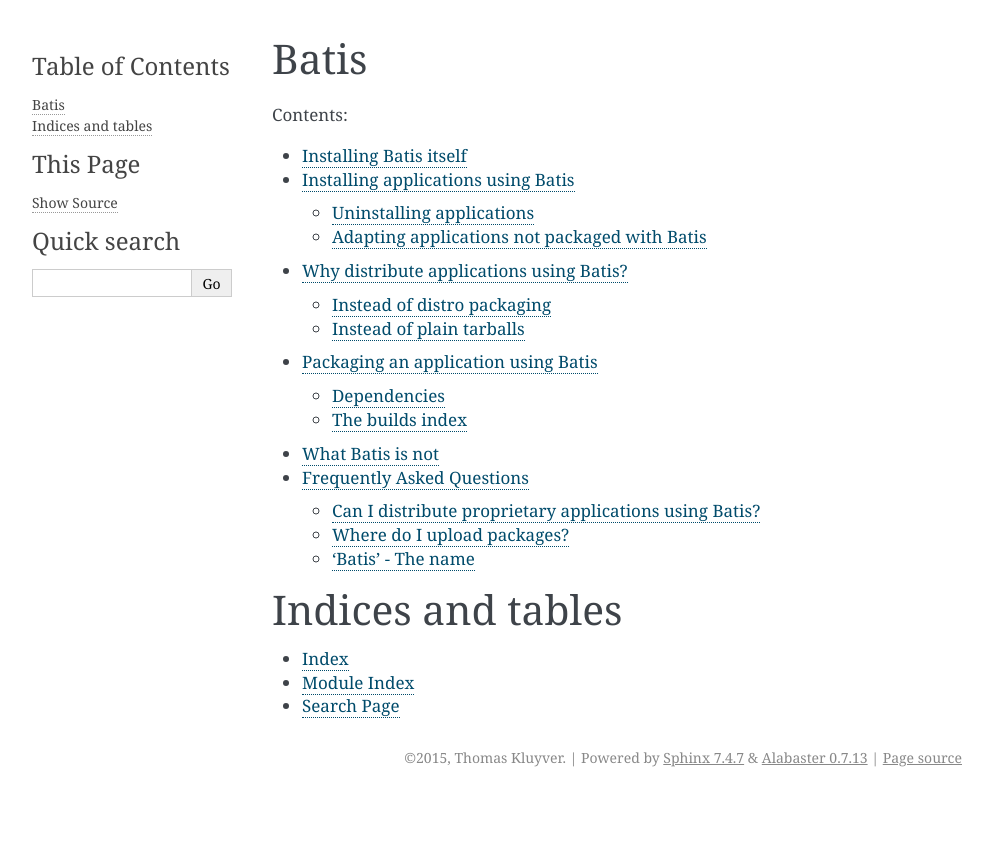
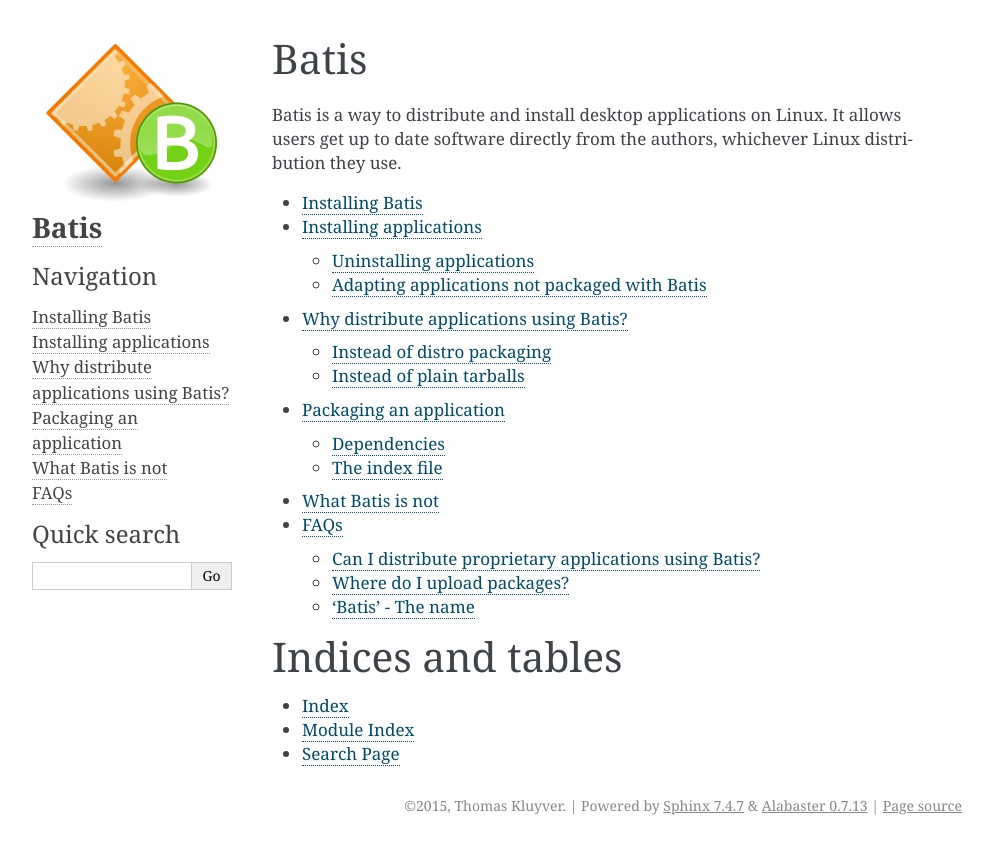
Before and after one commit to batis-installer/batis, a Sphinx documentation site: the page built from doc/index.rst, in a window 1280 px wide. Shown: the top 854 px of the page, without its empty margins (148-1140 px from the left). Built offline with Sphinx 7.4.7, drawn with Linux system fonts in a browser that asks for light colours.

Commit message:
Docs polish

```diff
--- a/doc/conf.py
+++ b/doc/conf.py
@@ -101,12 +101,19 @@ pygments_style = 'sphinx'
 
 # The theme to use for HTML and HTML Help pages.  See the documentation for
 # a list of builtin themes.
-#html_theme = 'default'
+html_theme = 'alabaster'
 
 # Theme options are theme-specific and customize the look and feel of a theme
 # further.  For a list of options available for each theme, see the
 # documentation.
-#html_theme_options = {}
+html_theme_options = {
+    'logo': 'batis-logo.png',
+    'logo_name': True,
+    'github_user': 'batis-installer',
+    'github_repo': 'batis',
+    'github_button': False,
+}
+
 
 # Add any paths that contain custom themes here, relative to this directory.
 #html_theme_path = []
@@ -146,7 +153,15 @@ html_static_path = ['_static']
 #html_use_smartypants = True
 
 # Custom sidebar templates, maps document names to template names.
-#html_sidebars = {}
+html_sidebars = {
+    '**': [
+        'about.html',
+        'navigation.html',
+        'relations.html',
+        'searchbox.html',
+        'donate.html',
+    ]
+}
 
 # Additional templates that should be rendered to pages, maps page names to
 # template names.
--- a/doc/faq.rst
+++ b/doc/faq.rst
@@ -1,5 +1,5 @@
-Frequently Asked Questions
-==========================
+FAQs
+====
 
 No-one's actually asked them yet, but here the answers to some questions you
 might have.
--- a/doc/index.rst
+++ b/doc/index.rst
@@ -1,7 +1,9 @@
 Batis
 =====
 
-Contents:
+Batis is a way to distribute and install desktop applications on Linux.
+It allows users get up to date software directly from the authors, whichever
+Linux distribution they use.
 
 .. toctree::
    :maxdepth: 2
--- a/doc/install-batis.rst
+++ b/doc/install-batis.rst
@@ -1,5 +1,5 @@
-Installing Batis itself
-=======================
+Installing Batis
+================
 
 Naturally, Batis is a Batis package itself. To install Batis the first time,
 download it from (TODO LINK), unpack it and run ``install.sh``::
--- a/doc/installing.rst
+++ b/doc/installing.rst
@@ -1,5 +1,5 @@
-Installing applications using Batis
-===================================
+Installing applications
+=======================
 
 You can install an application packaged with Batis by unpacking the tarball and
 running the ``install.sh`` file inside it. But if you :doc:`install Batis <install-batis>`,
--- a/doc/packaging.rst
+++ b/doc/packaging.rst
@@ -1,5 +1,5 @@
-Packaging an application using Batis
-====================================
+Packaging an application
+========================
 
 .. note::
 
@@ -142,8 +142,8 @@ If your package doesn't require any system packages, you can leave the
 
 .. _build_index:
 
-The builds index
-----------------
+The index file
+--------------
 
 When users install an application using a URL, Batis looks for an index
 file called ``batis_index.json``. For example, to let users
```
Also changed, not shown: doc/_static/batis-logo.png (added).
